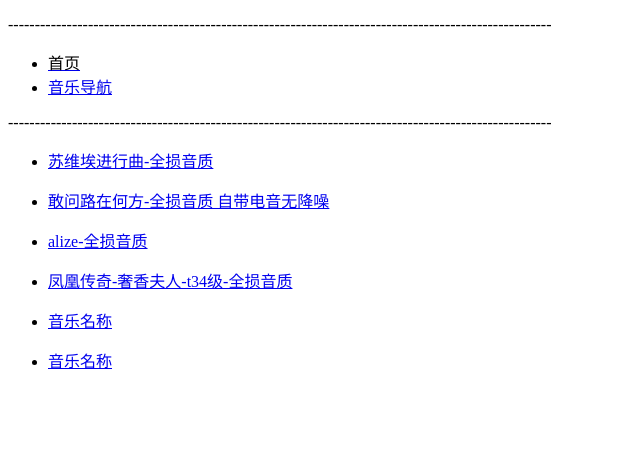
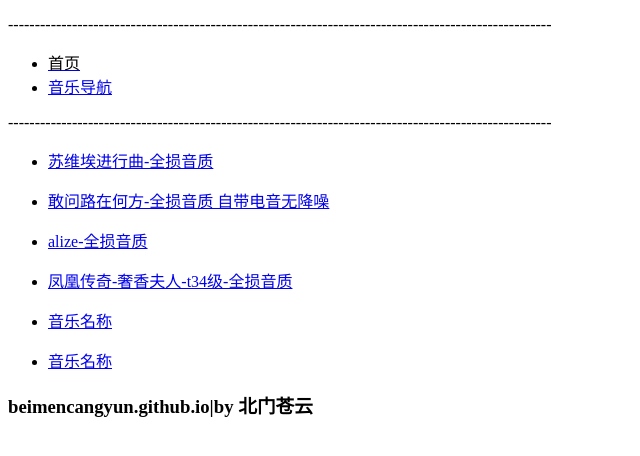
Before and after one commit to wang713713/beimencangyun.github.io, a plain HTML site: page music.html in a window 1280 px wide. Shown: the whole page, without its empty margins (0-640 px from the left). Drawn offline with Linux system fonts and the light colour scheme.

Commit message:
Update music.html

```diff
--- a/music.html
+++ b/music.html
@@ -31,3 +31,8 @@
 <ul>
   <li> <a href="网站">音乐名称</a> </li>
 </ul>
+
+
+
+<!--这是一个彩蛋！细心点人才会发现-->
+<h3>beimencangyun.github.io|by 北门苍云
```
